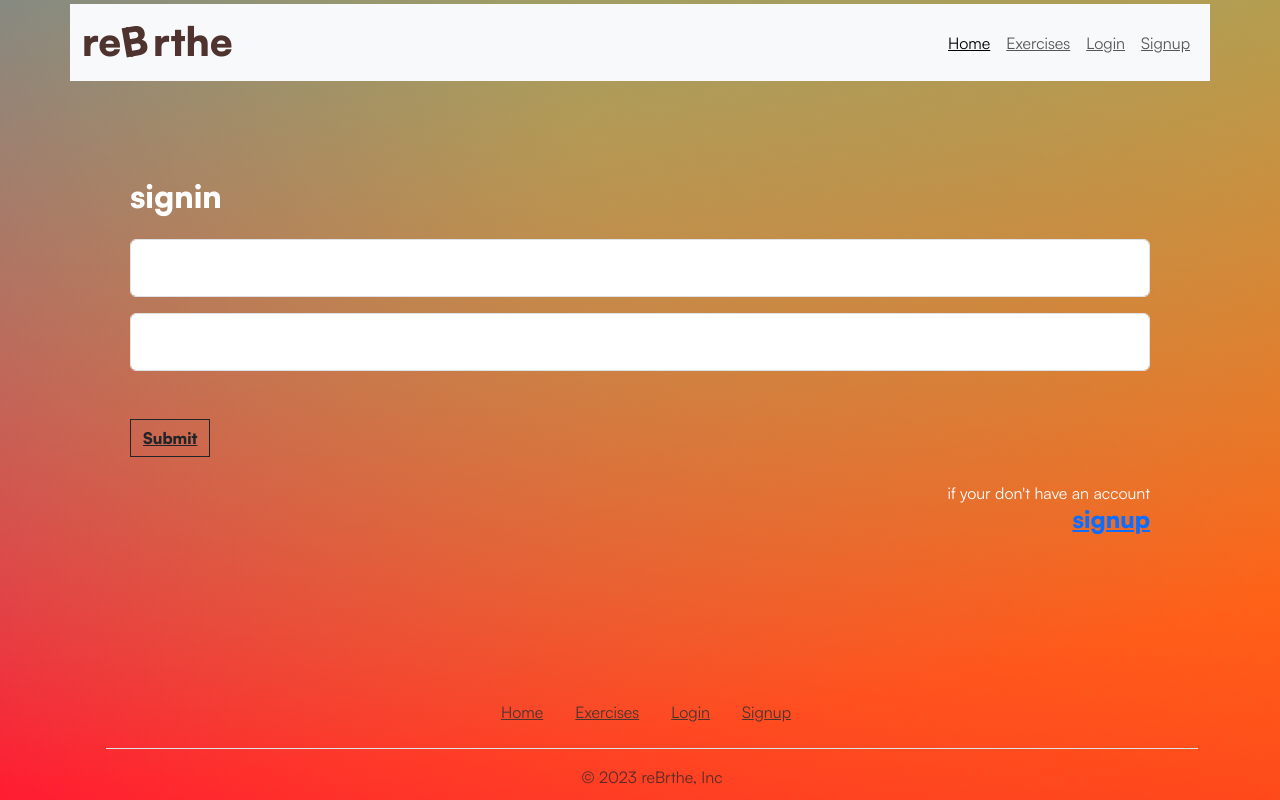
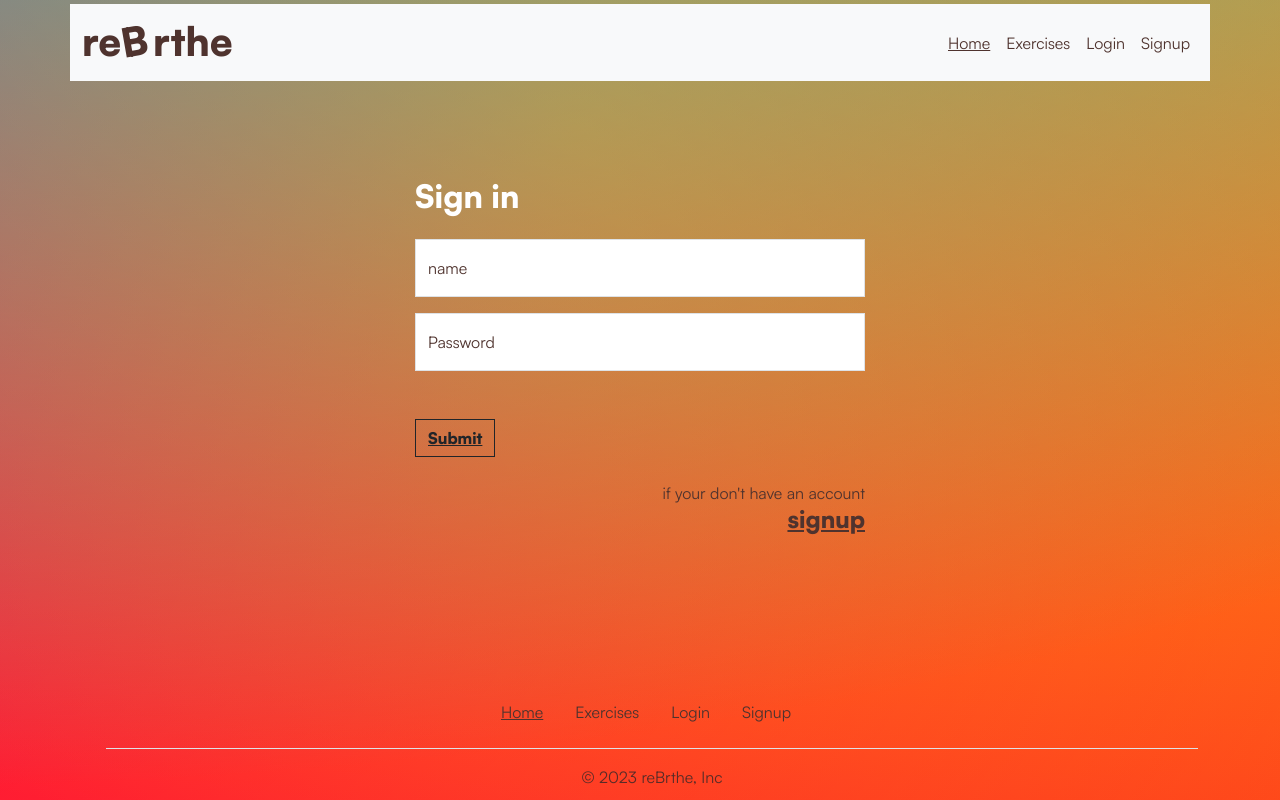
Before and after one commit to antoniodegou/mod3_rebrthe_mongo, a Flask app: page /login in a window 1280 px wide. Run offline with Flask 3, Linux system fonts and the light colour scheme; some libraries are stand-ins or nearby versions.

Commit message:
ajusted css classes for login page

```diff
--- a/static/css/wstyle.css
+++ b/static/css/wstyle.css
@@ -20,7 +20,7 @@ html, body {
     font-weight: 900;
     }
 
-    a, button {
+    a:active, .active,  button {
         text-decoration: underline!important;
     }
 
@@ -68,7 +68,7 @@ body::after {
     color:var(--mywhite)!important;
 }
 
-.colorDark{
+.colorDark, .nav-link{
     color:var(--myblack)!important;
 }
 
@@ -96,6 +96,8 @@ button:hover{
     background-color:var(--myblack)!important;
     border-color:var(--myblack)!important;
 }
+
+
 
 /* HEADER CIRCLE ANIMATION*/
 
--- a/templates/base.html
+++ b/templates/base.html
@@ -22,7 +22,7 @@
       <div class="container-fluid">
         <a class="navbar-brand mb-0 pb-0 me-1 noUnder" href="{{ url_for('get_home') }}"> <h1 class=" noUnder colorDark  noUnder">re<span class="colorDark noUnder">B  </span> &nbsp;  rthe</h1></a>
         {% if session.user %}
-        <p class="username">,{{- username -}}!</p>
+        <p class="colorDark mt-3 mb-0">,{{- username -}}!</p>
         {% endif %}
         <button class="navbar-toggler rounded-0" type="button" data-bs-toggle="collapse" data-bs-target="#navbarNav" aria-controls="navbarNav" aria-expanded="false" aria-label="Toggle navigation">
           <span class="navbar-toggler-icon"></span>
@@ -66,9 +66,9 @@
   <section>
     {% with messages = get_flashed_messages() %}
       {% if messages %}
-        <div class="toast-container position-fixed top-0 start-0 p-3">
+        <div class="toast-container position-fixed top-0 start-0 p-3 ">
           {% for message in messages %}
-            <div class="toast  " role="alert" aria-live="assertive" aria-atomic="true" data-bs-autohide="true" data-bs-delay="5000">
+            <div class="toast rounded-0 " role="alert" aria-live="assertive" aria-atomic="true" data-bs-autohide="true" data-bs-delay="5000">
                 <div class="toast-header">
                     <strong class="me-auto">Flash Message</strong>
                     <button type="button" class="btn-close" data-bs-dismiss="toast" aria-label="Close"></button>
--- a/templates/login.html
+++ b/templates/login.html
@@ -1,27 +1,31 @@
 {% extends "base.html" %}
 
 {% block content %}
+<div class="row justify-content-center">
+   <div class="col-6">
       <form id="formcont" class="form-container p-4"  method="POST" action="{{ url_for('login') }}" >
          <div id="signin-form" class=" my-card  p-4 m-auto rounded-2  ">
-       <h2 class="pb-3">signin</h2>
+            <h2 class="pb-3">Sign in</h2>
 
                <div class="form-floating mb-3">
-            <input type="name" class="form-control" id="username" name="username" placeholder="username">
-            <label for="username">name</label>
+                  <input type="name" class="form-control rounded-0" id="username" name="username" placeholder="username">
+                  <label for="username" class=" colorDark">name</label>
                </div>
                <div class="form-floating  mb-5">
-             <input type="password" class="form-control" id="Password" name="password" placeholder="Password">
-             <label for="Password">Password</label>
+                  <input type="password" class="form-control rounded-0" id="Password" name="password" placeholder="Password">
+                  <label for="Password" class=" colorDark">Password</label>
                </div>
                <button type="submit" class="btn btn-outline-dark rounded-0 mb-2">Submit</button>
 
             <div class="mt-3">
-          <p class="text-end mb-0">if your don't have an account</p>
-          <a id="signup-button" href="" class="text-end">
+               <p class="text-end mb-0 colorDark">if your don't have an account</p>
+               <a id="signup-button" href="" class="text-end colorDark">
                   <h4>signup</h4>
                </a>
             </div>
          </div>
       </form>
+   </div>
+</div>
 
 {% endblock %}
```
Also changed, not shown: 2 other files. Lines whose indentation alone changed are shown as unchanged.
